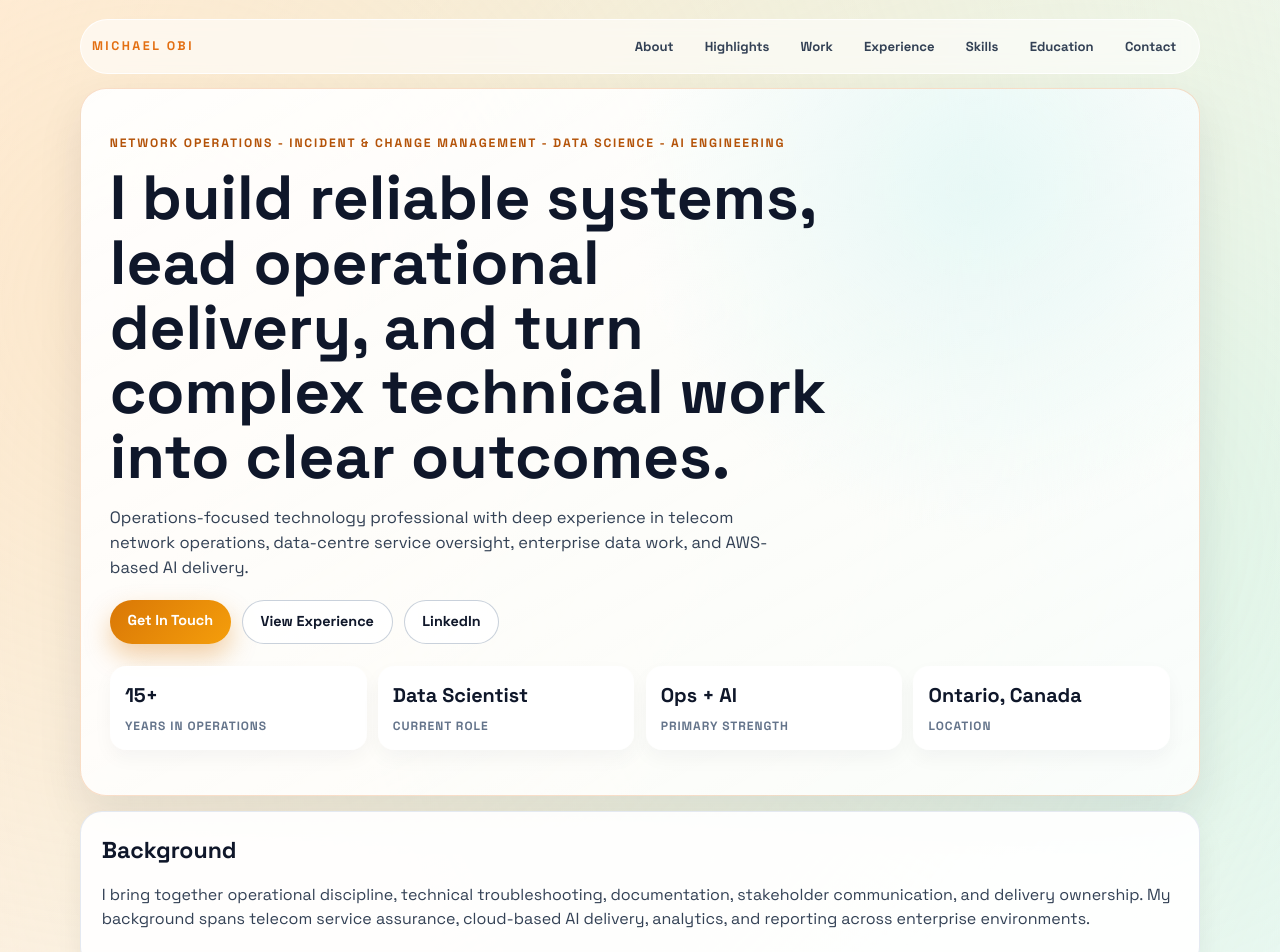
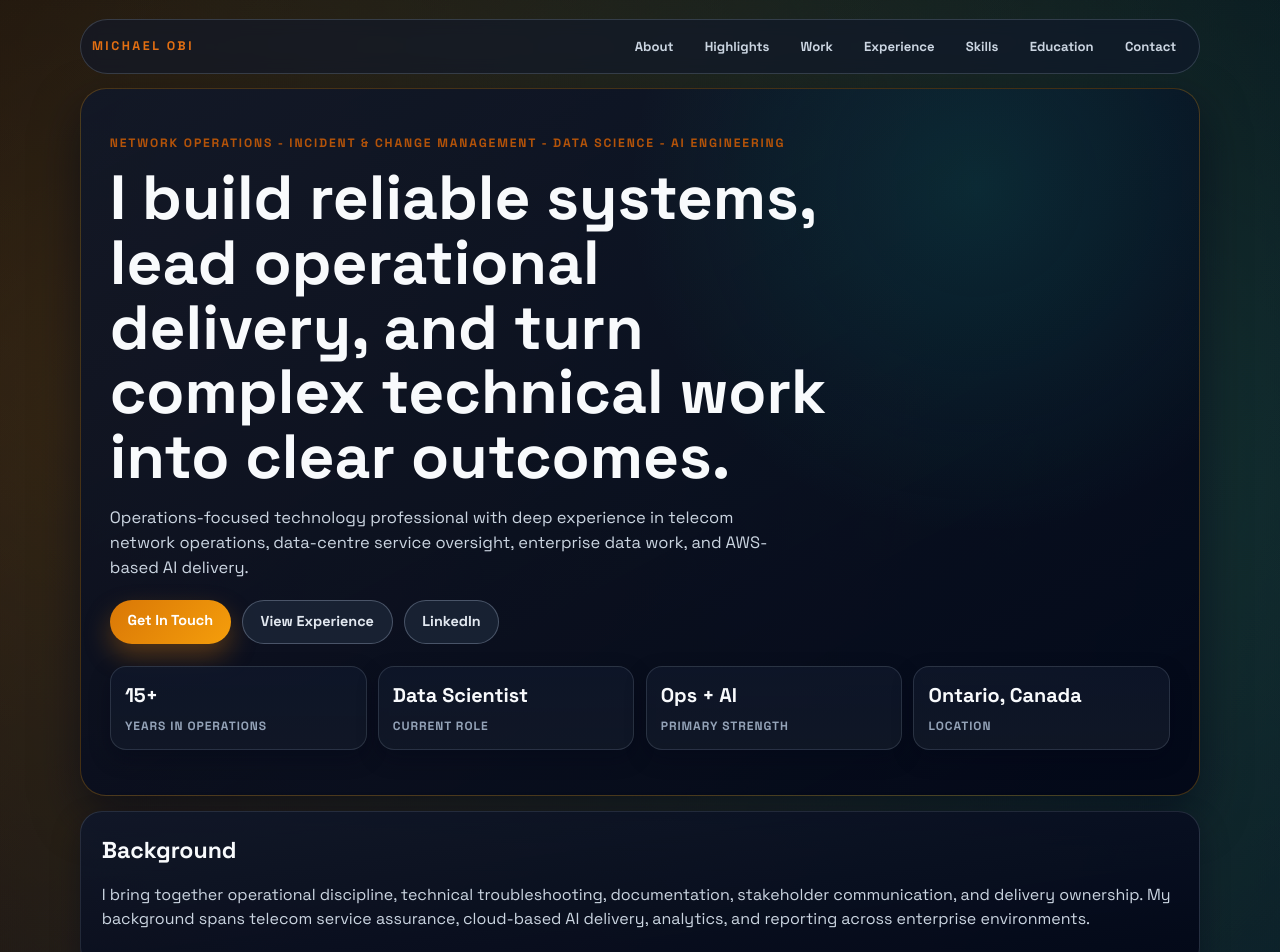
Before and after one commit to micha-sys/mobi, a React (Vite) app: page / in a window 1280 px wide. Shown: the top 952 px of the page. Built offline with nearby package versions, Linux system fonts and the light colour scheme.

Commit message:
Set portfolio to default dark theme

```diff
--- a/src/App.css
+++ b/src/App.css
@@ -314,6 +314,109 @@
   margin: 0.8rem auto 1.2rem;
 }
 
+/* Default dark theme */
+:root {
+  --ink-900: #f8fafc;
+  --ink-700: #cbd5e1;
+  --ink-500: #94a3b8;
+}
+
+.page {
+  background:
+    radial-gradient(circle at 10% 12%, rgba(217, 119, 6, 0.22), transparent 42%),
+    radial-gradient(circle at 84% 14%, rgba(20, 184, 166, 0.18), transparent 40%),
+    linear-gradient(154deg, #04070f 0%, #0b1220 52%, #07111c 100%);
+  color: var(--ink-900);
+}
+
+.nav {
+  border: 1px solid rgba(148, 163, 184, 0.25);
+  background: rgba(15, 23, 42, 0.62);
+}
+
+.nav-links a {
+  color: var(--ink-700);
+}
+
+.nav-links a:hover {
+  background: rgba(51, 65, 85, 0.45);
+  color: #f8fafc;
+}
+
+.hero {
+  border: 1px solid rgba(245, 158, 11, 0.26);
+  background:
+    radial-gradient(circle at 80% 14%, rgba(13, 148, 136, 0.18), transparent 32%),
+    linear-gradient(152deg, rgba(15, 23, 42, 0.84), rgba(2, 6, 23, 0.92));
+  box-shadow: 0 20px 46px rgba(2, 6, 23, 0.55);
+}
+
+.hero h1,
+.metric h2,
+.card h2,
+.project-card h3,
+.timeline-item h3,
+.company {
+  color: #f8fafc;
+}
+
+.btn-ghost {
+  border: 1px solid rgba(148, 163, 184, 0.4);
+  background: rgba(30, 41, 59, 0.72);
+  color: #e2e8f0;
+}
+
+.btn-ghost:hover {
+  border-color: rgba(245, 158, 11, 0.5);
+}
+
+.metric,
+.card,
+.project-card,
+.timeline-item,
+.chip {
+  border-color: rgba(148, 163, 184, 0.2);
+}
+
+.metric {
+  background: linear-gradient(180deg, rgba(15, 23, 42, 0.82), rgba(17, 24, 39, 0.9));
+  box-shadow: 0 8px 20px rgba(2, 6, 23, 0.35);
+}
+
+.card {
+  background: linear-gradient(172deg, rgba(15, 23, 42, 0.86), rgba(2, 6, 23, 0.92));
+  box-shadow: 0 12px 28px rgba(2, 6, 23, 0.42);
+}
+
+.project-card {
+  background: linear-gradient(172deg, rgba(30, 41, 59, 0.8), rgba(15, 23, 42, 0.92));
+}
+
+.project-card:hover {
+  box-shadow: 0 12px 24px rgba(2, 6, 23, 0.42);
+}
+
+.card p,
+.stack,
+.subheading,
+.company,
+.chip,
+.timeline-item p {
+  color: var(--ink-700);
+}
+
+.timeline-item {
+  background: linear-gradient(180deg, rgba(30, 41, 59, 0.7), rgba(15, 23, 42, 0.88));
+}
+
+.chip {
+  background: linear-gradient(180deg, rgba(30, 41, 59, 0.75), rgba(15, 23, 42, 0.95));
+}
+
+.project-card a {
+  color: #60a5fa;
+}
+
 @media (max-width: 920px) {
   .metrics,
   .grid.three,
--- a/src/index.css
+++ b/src/index.css
@@ -4,8 +4,9 @@
   font-family: 'Space Grotesk', 'Segoe UI', sans-serif;
   line-height: 1.5;
   font-weight: 400;
-  color: #1f2937;
-  background: #f9fafb;
+  color: #e2e8f0;
+  background: #060b14;
+  color-scheme: dark;
   font-synthesis: none;
   text-rendering: optimizeLegibility;
   -webkit-font-smoothing: antialiased;
```
